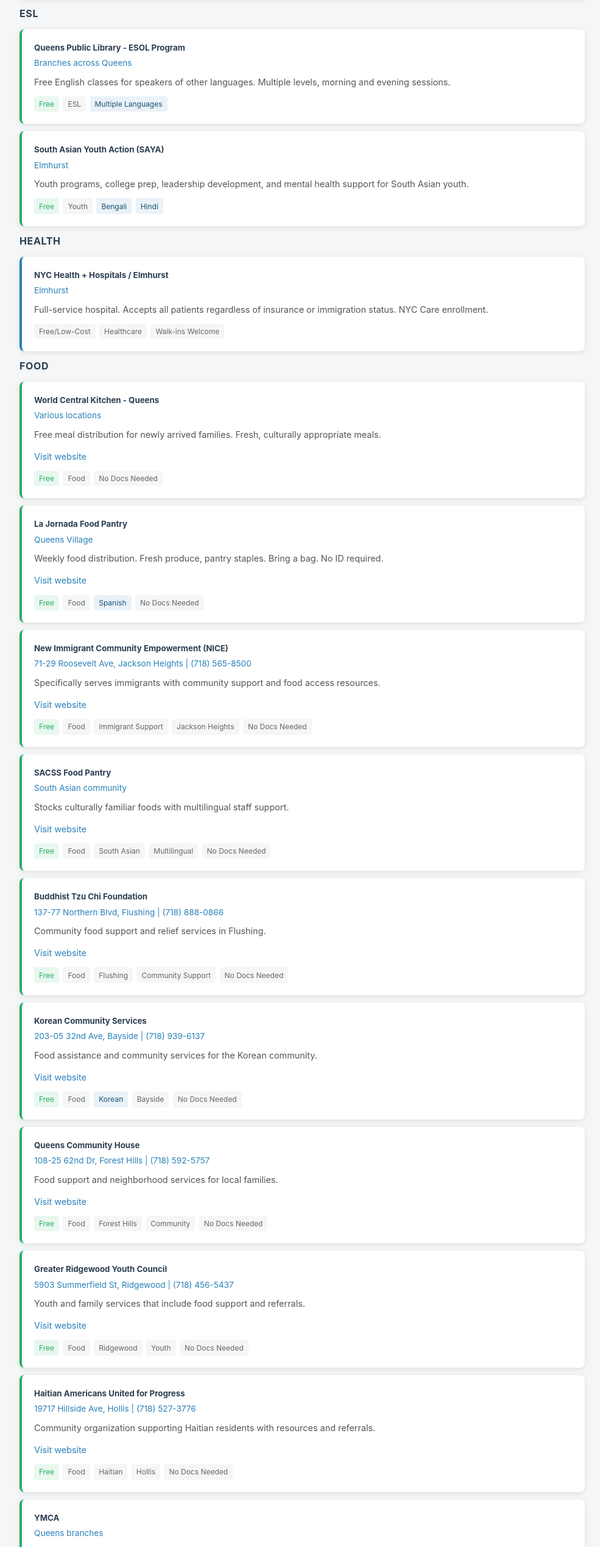
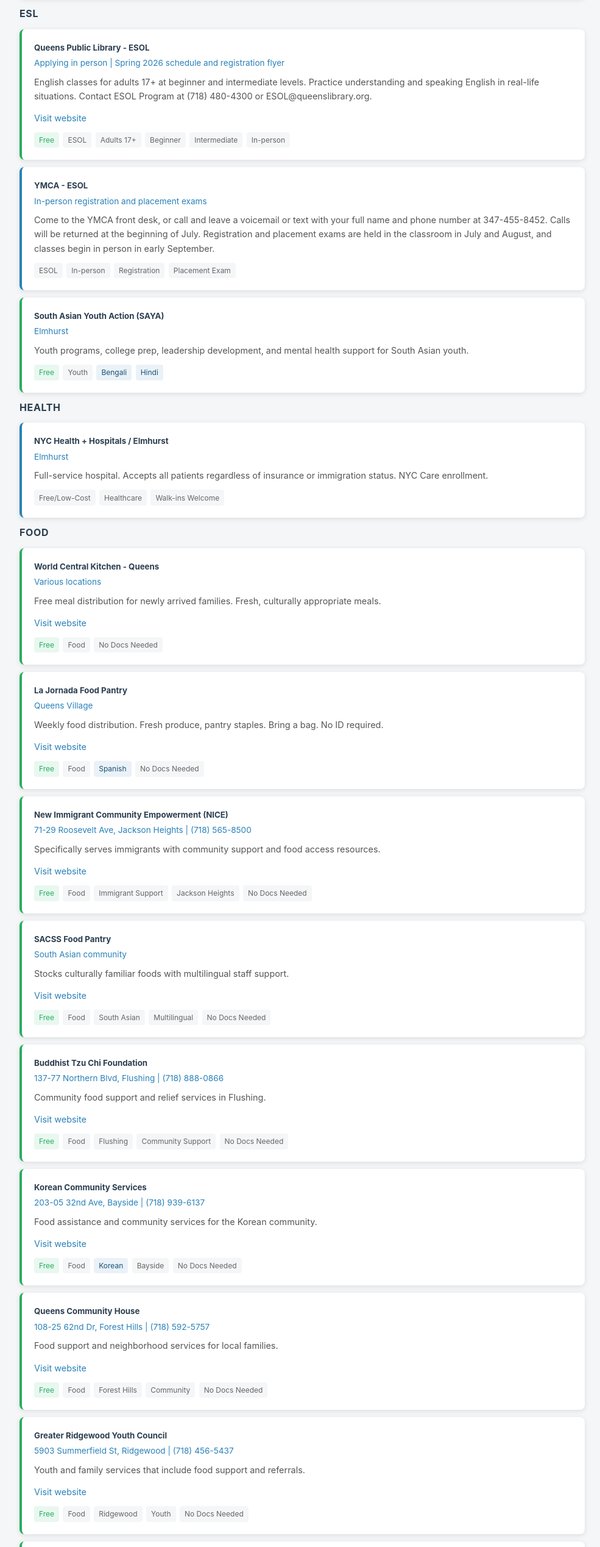
Before and after one commit to khanlaila/OneQueens, a React (Vite) app: page / in a window 1280 px wide. Shown: the part 1744-4281 px from the top of the page at 61% size, without its empty margins (144-1129 px from the left). Built offline with nearby package versions, Linux system fonts and the light colour scheme.

Commit message:
Update ESOL and YMCA listings

```diff
--- a/src/App.jsx
+++ b/src/App.jsx
@@ -30,11 +30,12 @@
     tags: ['Free', 'Nepali', 'Hindi', 'Legal Aid'],
   },
   {
-    name: 'Queens Public Library - ESOL Program',
-    org: 'Branches across Queens',
-    desc: 'Free English classes for speakers of other languages. Multiple levels, morning and evening sessions.',
+    name: 'Queens Public Library - ESOL',
+    org: 'Applying in person | Spring 2026 schedule and registration flyer',
+    desc: 'English classes for adults 17+ at beginner and intermediate levels. Practice understanding and speaking English in real-life situations. Contact ESOL Program at (718) 480-4300 or ESOL@queenslibrary.org.',
     category: 'esl',
-    tags: ['Free', 'ESL', 'Multiple Languages'],
+    url: 'https://www.queenslibrary.org/programs-activities/new-americans/learn-english/learn-english-for-everyday',
+    tags: ['Free', 'ESOL', 'Adults 17+', 'Beginner', 'Intermediate', 'In-person'],
   },
   {
     name: 'NYC Health + Hospitals / Elmhurst',
@@ -116,12 +117,11 @@
     tags: ['Free', 'Food', 'Haitian', 'Hollis', 'No Docs Needed'],
   },
   {
-    name: 'YMCA',
-    org: 'Queens branches',
-    desc: 'Local YMCA branches may offer food support, pantry programs, or meal referrals.',
-    category: 'food',
-    url: 'https://ymcanyc.org/',
-    tags: ['Free', 'Food', 'Community', 'No Docs Needed'],
+    name: 'YMCA - ESOL',
+    org: 'In-person registration and placement exams',
+    desc: 'Come to the YMCA front desk, or call and leave a voicemail or text with your full name and phone number at 347-455-8452. Calls will be returned at the beginning of July. Registration and placement exams are held in the classroom in July and August, and classes begin in person in early September.',
+    category: 'esl',
+    tags: ['ESOL', 'In-person', 'Registration', 'Placement Exam'],
   },
   {
     name: 'Queens Community House',
@@ -211,7 +211,7 @@
       'Catholic Charities Immigration Legal Services': 'Abogados de inmigración pro bono, solicitudes de visa, ayuda de asilo y preparación para la ciudadanía.',
       'Chhaya CDC': 'Asesoría de vivienda, educación sobre derechos de inquilinos, alfabetización financiera y desarrollo comunitario.',
       Adhikaar: 'Organización comunitaria, referencias legales, acceso a la salud y derechos laborales para la comunidad nepalí.',
-      'Queens Public Library - ESOL Program': 'Clases gratuitas de inglés para personas que hablan otros idiomas. Varios niveles y horarios por la mañana y la tarde.',
+      'Queens Public Library - ESOL': 'Clases de inglés para adultos de 17 años o más en niveles principiante e intermedio. Enfoque en comprender y hablar inglés en situaciones de la vida real. Llame a ESOL al (718) 480-4300 o escriba a ESOL@queenslibrary.org.',
       'NYC Health + Hospitals / Elmhurst': 'Hospital de servicio completo. Atiende a todos sin importar seguro o estatus migratorio. Inscripción a NYC Care.',
       'World Central Kitchen - Queens': 'Distribución gratuita de comida para familias recién llegadas. Comidas frescas y culturalmente apropiadas.',
       'La Jornada Food Pantry': 'Distribución semanal de alimentos. Productos frescos, despensa básica. Lleva una bolsa. No se necesita identificación.',
@@ -222,7 +222,7 @@
       'Queens Community House': 'Apoyo alimentario y servicios vecinales para familias locales.',
       'Greater Ridgewood Youth Council': 'Servicios para jóvenes y familias que incluyen apoyo alimentario y referencias.',
       'Haitian Americans United for Progress': 'Organización comunitaria que apoya a residentes haitianos con recursos y referencias.',
-      YMCA: 'Las sucursales locales del YMCA pueden ofrecer apoyo alimentario, despensas o referencias de comidas.',
+      'YMCA - ESOL': 'Vaya a la recepción del YMCA, o llame y deje un mensaje de voz o un texto con su nombre completo y número de teléfono al 347-455-8452. Le devolverán la llamada a principios de julio. La inscripción y las pruebas de ubicación se realizan en el aula en julio y agosto, y las clases comienzan en persona a principios de septiembre.',
       'Center for Employment Training (CET)': 'Capacitación vocacional en salud, tecnología y mantenimiento de edificios. Ayuda para colocación laboral.',
       'South Asian Youth Action (SAYA)': 'Programas para jóvenes, preparación universitaria, desarrollo de liderazgo y apoyo de salud mental para jóvenes del sur de Asia.',
       'MinKwon Center for Community Action': 'Servicios legales de inmigración, participación cívica, ayuda de vivienda y derechos laborales para la comunidad coreana.',
@@ -285,7 +285,7 @@
       'Catholic Charities Immigration Legal Services': '公益移民律师、签证申请、庇护协助和入籍准备。',
       'Chhaya CDC': '住房咨询、租客权益教育、金融知识和社区发展。',
       Adhikaar: '面向尼泊尔语社区的社区组织、法律转介、医疗服务和劳工权益支持。',
-      'Queens Public Library - ESOL Program': '面向其他语言使用者的免费英语课程，提供多个等级和上午/晚间时段。',
+      'Queens Public Library - ESOL': '面向17岁及以上成人的英语课程，提供初级和中级水平。重点练习在真实生活场景中理解和说英语。请联系 ESOL Program： (718) 480-4300 或 ESOL@queenslibrary.org。',
       'NYC Health + Hospitals / Elmhurst': '综合医院，不论保险或移民身份都可就诊，并可申请 NYC Care。',
       'World Central Kitchen - Queens': '为新来家庭提供免费餐食发放，食物新鲜且符合文化习惯。',
       'La Jornada Food Pantry': '每周提供食品分发，新鲜农产品和基本食品，无需身份证明。',
@@ -296,7 +296,7 @@
       'Queens Community House': '为当地家庭提供食品支持和社区服务。',
       'Greater Ridgewood Youth Council': '为年轻人和家庭提供食品支持和转介服务。',
       'Haitian Americans United for Progress': '支持海地居民的社区组织，提供资源和转介。',
-      YMCA: '本地 YMCA 分支可能提供食品支持、食品储藏或餐食转介。',
+      'YMCA - ESOL': '请到 YMCA 前台，或拨打电话并留下语音信箱，或发送短信，内容包括您的全名和电话号码：347-455-8452。工作人员会在7月初回电。7月和8月将在教室内进行报名和分班考试，课程将于9月初线下开始。',
       'Center for Employment Training (CET)': '在医疗、IT 和建筑维护方面提供职业培训，并协助就业安置。',
       'South Asian Youth Action (SAYA)': '面向南亚青少年的项目、大学准备、领导力发展和心理健康支持。',
       'MinKwon Center for Community Action': '为韩裔社区提供移民法律服务、选民参与、住房帮助和劳工权益支持。',
@@ -359,7 +359,7 @@
       'Catholic Charities Immigration Legal Services': '무료 이민 변호사, 비자 신청, 망명 도움, 시민권 준비를 지원합니다.',
       'Chhaya CDC': '주거 상담, 세입자 권리 교육, 금융 교육, 커뮤니티 개발을 제공합니다.',
       Adhikaar: '네팔어 공동체를 위한 커뮤니티 조직, 법률 안내, 의료 접근, 노동권 지원.',
-      'Queens Public Library - ESOL Program': '다른 언어 사용자에게 무료 영어 수업을 제공합니다. 여러 수준과 오전/저녁 수업이 있습니다.',
+      'Queens Public Library - ESOL': '17세 이상 성인을 위한 초급 및 중급 영어 수업입니다. 실제 생활 상황에서 영어를 이해하고 말하는 연습에 중점을 둡니다. ESOL Program (718) 480-4300 또는 ESOL@queenslibrary.org로 문의하세요.',
       'NYC Health + Hospitals / Elmhurst': '보험이나 이민 신분과 상관없이 누구나 진료받을 수 있는 종합병원입니다. NYC Care 등록 가능.',
       'World Central Kitchen - Queens': '새로 도착한 가족을 위한 무료 식사 배포. 문화적으로 익숙한 음식을 제공합니다.',
       'La Jornada Food Pantry': '주간 식품 배급, 신선한 농산물과 기본 식료품 제공. 가방을 가져오세요. 신분증 불필요.',
@@ -370,7 +370,7 @@
       'Queens Community House': '지역 가정을 위한 식품 지원과 동네 서비스를 제공합니다.',
       'Greater Ridgewood Youth Council': '청소년과 가족을 위한 식품 지원 및 안내를 제공합니다.',
       'Haitian Americans United for Progress': '아이티 주민을 위한 자원과 안내를 제공하는 커뮤니티 조직입니다.',
-      YMCA: '지역 YMCA 지점에서 식품 지원, 팬트리 프로그램 또는 식사 안내를 제공할 수 있습니다.',
+      'YMCA - ESOL': 'YMCA 프런트 데스크로 오시거나, 성명과 전화번호를 남겨 음성 메시지를 남기거나 347-455-8452로 문자하세요. 전화를 7월 초에 다시 드립니다. 등록과 배치 시험은 7월과 8월에 교실에서 진행되며, 수업은 9월 초에 대면으로 시작합니다.',
       'Center for Employment Training (CET)': '의료, IT, 건물 유지보수 분야의 직업 훈련과 취업 지원을 제공합니다.',
       'South Asian Youth Action (SAYA)': '남아시아 청소년을 위한 프로그램, 대학 준비, 리더십 개발, 정신 건강 지원을 제공합니다.',
       'MinKwon Center for Community Action': '한인 커뮤니티를 위한 이민 법률 서비스, 투표 참여, 주거 도움, 노동권 지원을 제공합니다.',
@@ -433,7 +433,7 @@
       'Catholic Charities Immigration Legal Services': 'প্রো বোনো ইমিগ্রেশন আইনজীবী, ভিসা আবেদন, আশ্রয় সহায়তা এবং নাগরিকত্ব প্রস্তুতি দেয়।',
       'Chhaya CDC': 'বাসস্থান পরামর্শ, ভাড়াটে অধিকার শিক্ষা, আর্থিক সাক্ষরতা এবং কমিউনিটি উন্নয়ন।',
       Adhikaar: 'নেপালি-ভাষী সম্প্রদায়ের জন্য কমিউনিটি সংগঠন, আইনি রেফারেল, স্বাস্থ্যসেবা প্রবেশ এবং শ্রমিক অধিকার সহায়তা।',
-      'Queens Public Library - ESOL Program': 'অন্যান্য ভাষাভাষীদের জন্য বিনামূল্যে ইংরেজি ক্লাস। বিভিন্ন স্তর এবং সকাল/সন্ধ্যার সেশন রয়েছে।',
+      'Queens Public Library - ESOL': '১৭ বছর বা তার বেশি বয়সী প্রাপ্তবয়স্কদের জন্য প্রাথমিক ও মধ্যম স্তরের ইংরেজি ক্লাস। বাস্তব জীবনের পরিস্থিতিতে ইংরেজি বোঝা ও বলার অনুশীলনে গুরুত্ব দেওয়া হয়। ESOL Program-এ (718) 480-4300 নম্বরে ফোন করুন বা ESOL@queenslibrary.org-এ লিখুন।',
       'NYC Health + Hospitals / Elmhurst': 'পূর্ণ-সেবা হাসপাতাল। বীমা বা ইমিগ্রেশন স্ট্যাটাস না দেখেই সবাইকে চিকিৎসা দেয়। NYC Care নিবন্ধন রয়েছে।',
       'World Central Kitchen - Queens': 'নতুন আসা পরিবারের জন্য বিনামূল্যে খাবার বিতরণ। সাংস্কৃতিকভাবে উপযুক্ত খাবার দেয়।',
       'La Jornada Food Pantry': 'সাপ্তাহিক খাবার বিতরণ। তাজা সবজি ও মৌলিক মুদিখানা। ব্যাগ আনুন। আইডি লাগে না।',
@@ -444,7 +444,7 @@
       'Queens Community House': 'স্থানীয় পরিবারের জন্য খাবার সহায়তা ও পাড়ার সেবা দেয়।',
       'Greater Ridgewood Youth Council': 'তরুণ ও পরিবারের জন্য খাবার সহায়তা ও রেফারেল দেয়।',
       'Haitian Americans United for Progress': 'হাইতিয়ান বাসিন্দাদের জন্য সম্পদ ও রেফারেল সহায়তা করা কমিউনিটি সংগঠন।',
-      YMCA: 'স্থানীয় YMCA শাখাগুলো খাবার সহায়তা, প্যান্ট্রি প্রোগ্রাম বা খাবারের রেফারেল দিতে পারে।',
+      'YMCA - ESOL': 'YMCA-এর ফ্রন্ট ডেস্কে যান, অথবা কল করে আপনার পুরো নাম এবং ফোন নম্বরসহ ভয়েসমেইল বা টেক্সট করুন 347-455-8452 নম্বরে। জুলাইয়ের শুরুতে কলের উত্তর দেওয়া হবে। জুলাই ও আগস্টে শ্রেণিকক্ষে নিবন্ধন ও প্লেসমেন্ট পরীক্ষা হবে, এবং ক্লাস সেপ্টেম্বরের শুরুতে সরাসরি শুরু হবে।',
       'Center for Employment Training (CET)': 'স্বাস্থ্য, IT এবং বিল্ডিং মেইনটেনেন্সে বৃত্তিমূলক প্রশিক্ষণ ও চাকরি সহায়তা।',
       'South Asian Youth Action (SAYA)': 'দক্ষিণ এশীয় তরুণদের জন্য প্রোগ্রাম, কলেজ প্রস্তুতি, নেতৃত্ব বিকাশ এবং মানসিক স্বাস্থ্য সহায়তা।',
       'MinKwon Center for Community Action': 'কোরিয়ান সম্প্রদায়ের জন্য অভিবাসন আইন সেবা, ভোটার সম্পৃক্ততা, বাসস্থানের সহায়তা এবং শ্রমিক অধিকার।',
```
